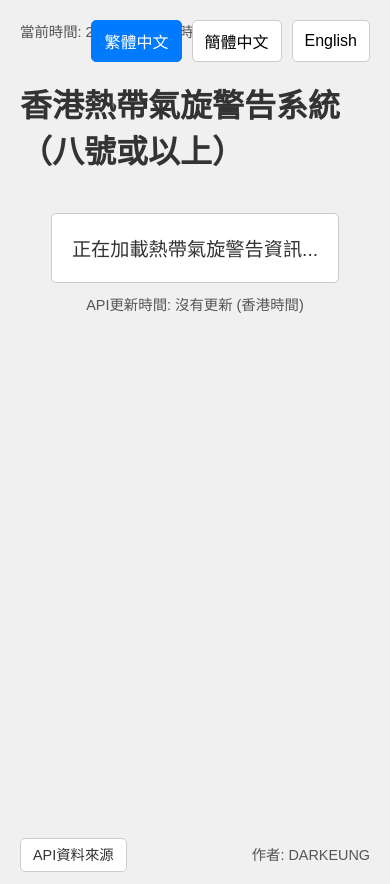
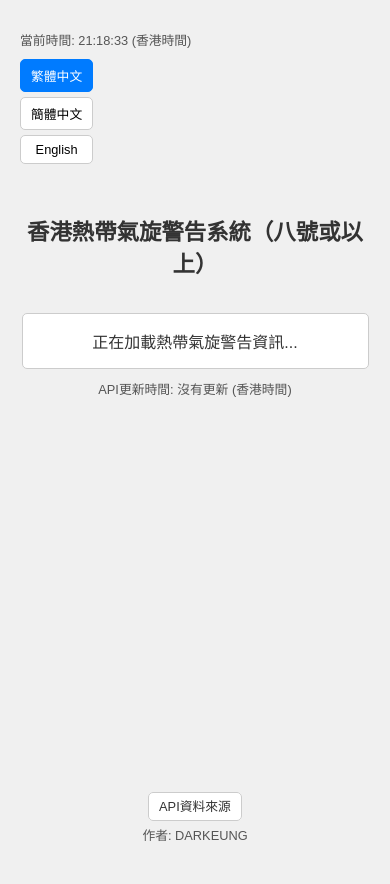
Before and after one commit to darkeung/HK-Typhoon-Warning-no8, a plain HTML site: page index.html in a window 390 px wide. Drawn offline with Linux system fonts and the light colour scheme; no server answers.

Commit message:
Refactor layout for responsive header and footer
Reorganized the header and footer elements into flex containers for improved structure and responsiveness. Updated CSS to remove absolute positioning, enhance mobile support, and ensure consistent alignment and spacing across different screen sizes.

```diff
--- a/index.html
+++ b/index.html
@@ -52,12 +52,13 @@
             background-color: #f0f0f0;
             margin: 0;
             padding: 20px;
-            min-height: 100vh; /* 確保頁面高度足夠 */
-            position: relative; /* 為底部元素定位 */
+            min-height: 100vh;
         }
         h1 {
             color: #333;
-            margin-top: 60px; /* 向下移動標題以避免與按鈕和時間重疊 */
+            margin-top: 60px;
+            font-size: 1.8em;
+            text-align: center;
         }
         #warning {
             font-size: 1.2em;
@@ -65,6 +66,8 @@
             border-radius: 5px;
             margin-top: 20px;
             text-align: center;
+            width: 90%;
+            max-width: 600px;
         }
         .tc8 {
             background-color: #FF9999;
@@ -87,17 +90,27 @@
             margin-top: 10px;
             font-size: 0.9em;
             color: #555;
+            text-align: center;
+        }
+        .header-container {
+            width: 100%;
+            max-width: 800px;
+            display: flex;
+            justify-content: space-between;
+            align-items: center;
+            padding: 10px 0;
+        }
+        #current-time {
+            font-size: 0.9em;
+            color: #555;
         }
         .language-buttons {
-            position: absolute;
-            top: 20px;
-            right: 20px;
             display: flex;
             gap: 10px;
         }
         .language-button {
             padding: 8px 12px;
-            font-size: 1em;
+            font-size: 0.9em;
             border: 1px solid #ccc;
             border-radius: 5px;
             background-color: #fff;
@@ -112,21 +125,18 @@
             color: #fff;
             border-color: #007bff;
         }
-        #current-time {
-            position: absolute;
-            top: 20px;
-            left: 20px;
-            font-size: 0.9em;
-            color: #555;
-        }
-        #api-source {
-            position: absolute;
-            bottom: 20px;
-            left: 20px;
-            font-size: 0.9em;
+        .footer-container {
+            width: 100%;
+            max-width: 800px;
+            display: flex;
+            justify-content: space-between;
+            align-items: center;
+            padding: 20px 0;
+            margin-top: auto;
         }
         #api-source a {
             padding: 8px 12px;
+            font-size: 0.9em;
             border: 1px solid #ccc;
             border-radius: 5px;
             background-color: #fff;
@@ -138,26 +148,68 @@
             background-color: #e0e0e0;
         }
         #author {
-            position: absolute;
-            bottom: 20px;
-            right: 20px;
             font-size: 0.9em;
             color: #555;
+        }
+        /* 小螢幕適應 */
+        @media screen and (max-width: 600px) {
+            h1 {
+                margin-top: 40px;
+                font-size: 1.4em;
+            }
+            #warning {
+                font-size: 1em;
+                padding: 15px;
+            }
+            #update-time {
+                font-size: 0.8em;
+            }
+            #current-time {
+                font-size: 0.8em;
+            }
+            .language-buttons {
+                flex-direction: column;
+                gap: 5px;
+            }
+            .language-button {
+                font-size: 0.8em;
+                padding: 6px 10px;
+            }
+            #api-source a {
+                font-size: 0.8em;
+                padding: 6px 10px;
+            }
+            #author {
+                font-size: 0.8em;
+            }
+            .header-container {
+                flex-direction: column;
+                align-items: flex-start;
+                gap: 10px;
+            }
+            .footer-container {
+                flex-direction: column;
+                gap: 10px;
+            }
         }
     </style>
 </head>
 <body>
+    <div class="header-container">
         <div id="current-time"></div>
         <div class="language-buttons">
             <button class="language-button active" data-lang="tc" onclick="changeLanguage('tc')">繁體中文</button>
             <button class="language-button" data-lang="sc" onclick="changeLanguage('sc')">簡體中文</button>
             <button class="language-button" data-lang="en" onclick="changeLanguage('en')">English</button>
         </div>
+    </div>
     <h1 id="page-header">香港熱帶氣旋警告系統（八號或以上）</h1>
     <div id="warning" class="none">正在加載熱帶氣旋警告資訊...</div>
     <div id="update-time"></div>
+    <div class="footer-container">
         <div id="api-source"></div>
         <div id="author"></div>
+    </div>
 
     <script>
         // 語言翻譯表
```
Lines whose indentation alone changed are shown as unchanged.
